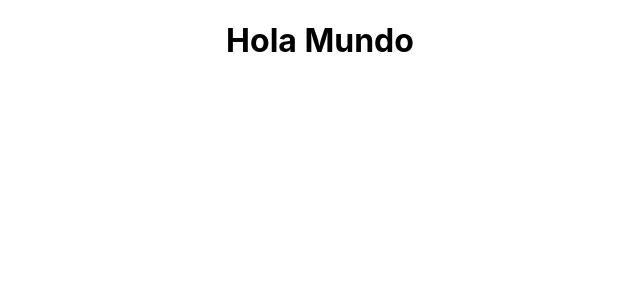
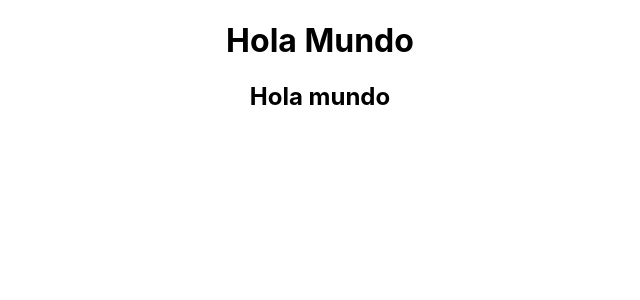
Before and after one commit to emilioQuilodran/electroServiceFront, a React (Create React App) app: page / in a window 1280 px wide. Shown: the top 300 px of the page, without its empty margins (320-960 px from the left). Built offline with nearby package versions, Linux system fonts and the light colour scheme.

Commit message:
new branch

```diff
--- a/src/App.js
+++ b/src/App.js
@@ -4,6 +4,7 @@ const App = () => {
   return (
     <div className="App">
       <h1>Hola Mundo</h1>
+      <h2>Hola mundo</h2>
     </div>
   );
 }
```
